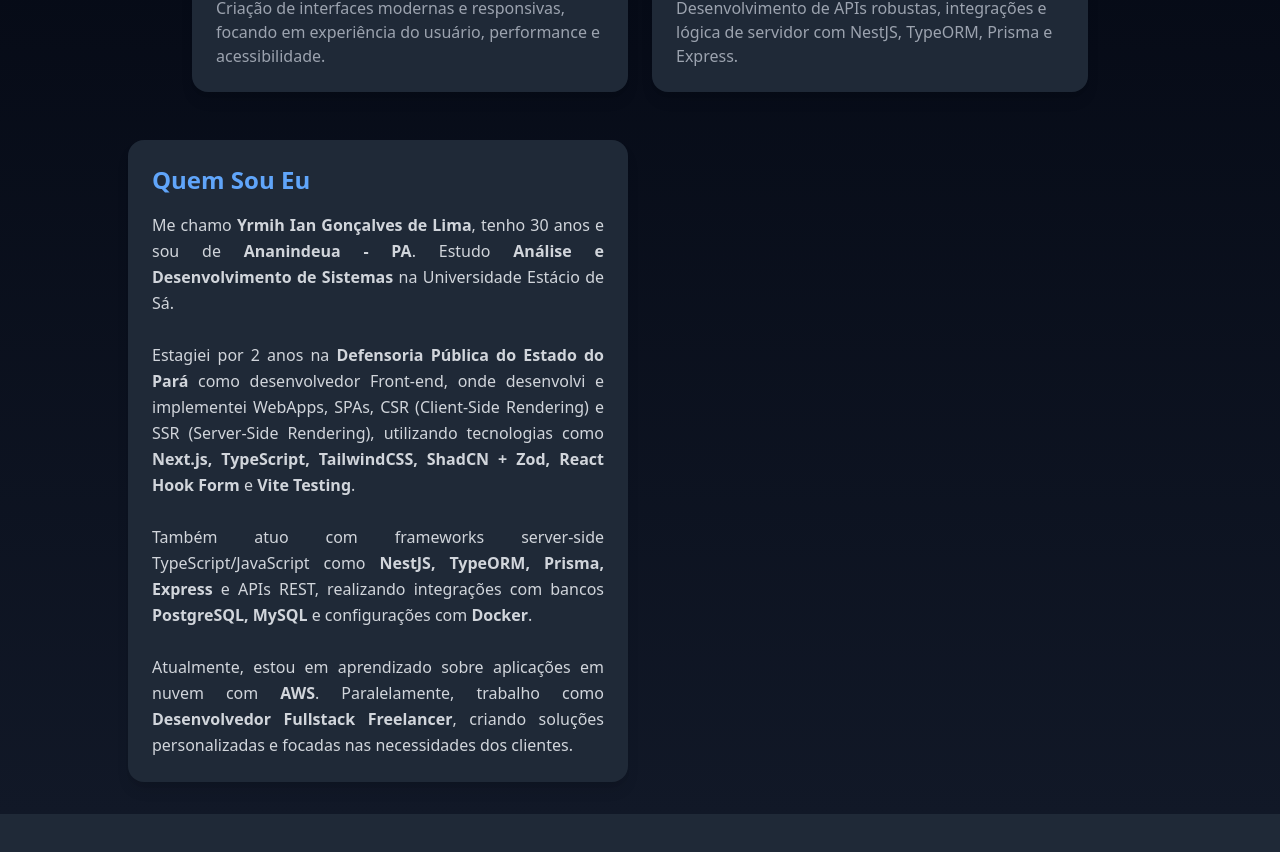
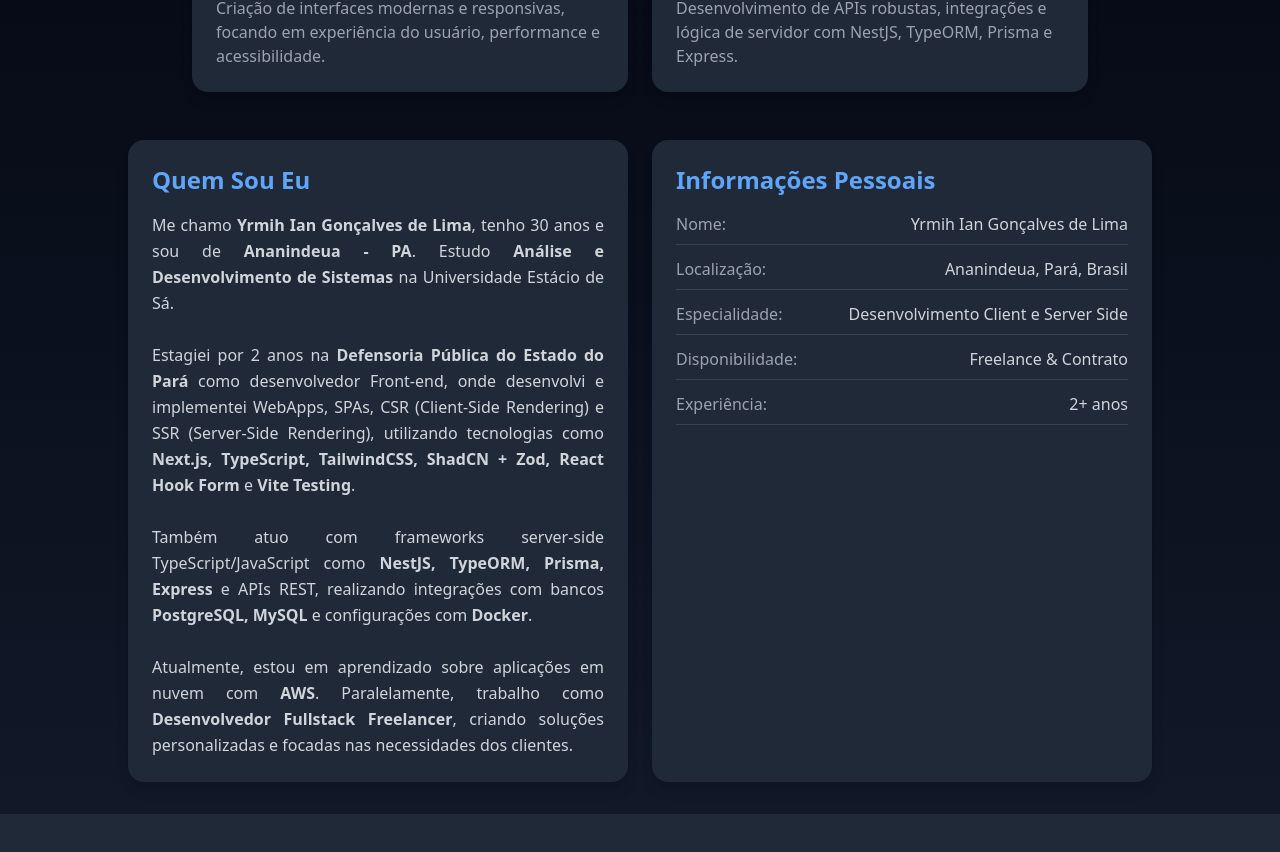
Before and after one commit to Yrmih/portfolio-web, a Next.js app: page / in a window 1280 px wide. Shown: the part 1056-1908 px from the top of the page. Built offline with nearby package versions, Linux system fonts and the light colour scheme.

Commit message:
feat: adicionar seção de Informações Pessoais com detalhes sobre o desenvolvedor

```diff
--- a/src/sections/About.tsx
+++ b/src/sections/About.tsx
@@ -68,6 +68,36 @@ export default function About({ id }: { id: string }) {
             soluções personalizadas e focadas nas necessidades dos clientes.
           </p>
         </div>
+
+        <div className="p-6 bg-gray-800 rounded-2xl shadow-lg">
+          <h3 className="text-2xl font-bold mb-4 text-blue-400">
+            Informações Pessoais
+          </h3>
+          <ul className="space-y-3 text-gray-300">
+            <li className="flex justify-between border-b border-gray-700 pb-2">
+              <span className="text-gray-400">Nome:</span>
+              <span className="font-medium">Yrmih Ian Gonçalves de Lima</span>
+            </li>
+            <li className="flex justify-between border-b border-gray-700 pb-2">
+              <span className="text-gray-400">Localização:</span>
+              <span className="font-medium">Ananindeua, Pará, Brasil</span>
+            </li>
+            <li className="flex justify-between border-b border-gray-700 pb-2">
+              <span className="text-gray-400">Especialidade:</span>
+              <span className="font-medium">
+                Desenvolvimento Client e Server Side
+              </span>
+            </li>
+            <li className="flex justify-between border-b border-gray-700 pb-2">
+              <span className="text-gray-400">Disponibilidade:</span>
+              <span className="font-medium">Freelance & Contrato</span>
+            </li>
+            <li className="flex justify-between border-b  border-gray-700 pb-2">
+              <span className="text-gray-400">Experiência:</span>
+              <span className="font-medium">2+ anos</span>
+            </li>
+          </ul>
+        </div>
       </div>
     </section>
   );
```
